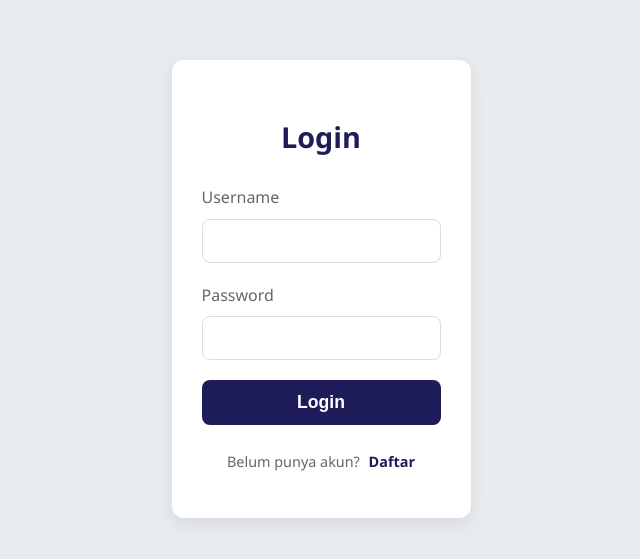
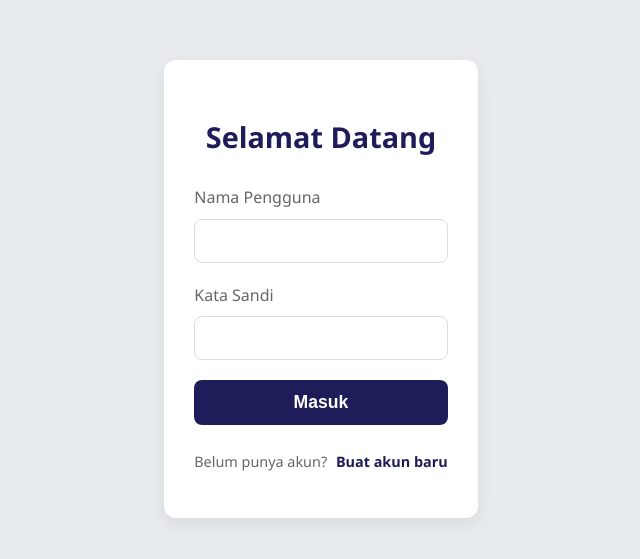
Before and after one commit to muftiardani/Login-Page, a Vue app: page /login in a window 1280 px wide. Shown: the part 111-670 px from the top of the page, without its empty margins (319-959 px from the left). Built offline with nearby package versions, Linux system fonts and the light colour scheme.

Commit message:
update message

```diff
--- a/src/components/LoginForm.vue
+++ b/src/components/LoginForm.vue
@@ -13,9 +13,9 @@ function handleSubmit() {
 
 <template>
   <form @submit.prevent="handleSubmit" class="auth-form">
-    <h2>Login</h2>
+    <h2>Selamat Datang</h2>
     <div class="input-group">
-      <label for="login-username">Username</label>
+      <label for="login-username">Nama Pengguna</label>
       <input
         type="text"
         id="login-username"
@@ -25,7 +25,7 @@ function handleSubmit() {
       />
     </div>
     <div class="input-group">
-      <label for="login-password">Password</label>
+      <label for="login-password">Kata Sandi</label>
       <input
         type="password"
         id="login-password"
@@ -34,11 +34,11 @@ function handleSubmit() {
         autocomplete="current-password"
       />
     </div>
-    <button type="submit" class="submit-button">Login</button>
+    <button type="submit" class="submit-button">Masuk</button>
     <div class="toggle-view">
       <p>
         Belum punya akun?
-        <router-link to="/register">Daftar</router-link>
+        <router-link to="/register">Buat akun baru</router-link>
       </p>
     </div>
   </form>
--- a/src/components/RegisterForm.vue
+++ b/src/components/RegisterForm.vue
@@ -16,9 +16,9 @@ function handleSubmit() {
 
 <template>
   <form @submit.prevent="handleSubmit" class="auth-form">
-    <h2>Registrasi</h2>
+    <h2>Buat Akun Baru</h2>
     <div class="input-group">
-      <label for="register-username">Username</label>
+      <label for="register-username">Nama Pengguna</label>
       <input
         type="text"
         id="register-username"
@@ -28,7 +28,7 @@ function handleSubmit() {
       />
     </div>
     <div class="input-group">
-      <label for="register-password">Password</label>
+      <label for="register-password">Kata Sandi</label>
       <input
         type="password"
         id="register-password"
@@ -37,11 +37,11 @@ function handleSubmit() {
         autocomplete="new-password"
       />
     </div>
-    <button type="submit" class="submit-button">Registrasi</button>
+    <button type="submit" class="submit-button">Daftar Sekarang</button>
     <div class="toggle-view">
       <p>
         Sudah punya akun?
-        <router-link to="/login">Login</router-link>
+        <router-link to="/login">Masuk di sini</router-link>
       </p>
     </div>
   </form>
--- a/src/views/AuthView.vue
+++ b/src/views/AuthView.vue
@@ -4,8 +4,10 @@
       {{ message }}
     </div>
 
-    <LoginForm v-if="props.initialView === 'login'" @submit-login="onLogin" />
-    <RegisterForm v-else @submit-register="onRegister" />
+    <Transition name="fade-slide" mode="out-in">
+      <LoginForm v-if="props.initialView === 'login'" @submit-login="onLogin" />
+      <RegisterForm v-else @submit-register="onRegister" />
+    </Transition>
   </div>
 </template>
 
@@ -29,7 +31,7 @@ const messageClass = ref('');
 async function onLogin(credentials) {
   const result = await authStore.handleLogin(credentials);
   if (!result.success) {
-    message.value = `❌ ${result.message}`;
+    message.value = `Ups! ${result.message}`;
     messageClass.value = 'error';
   }
 }
@@ -37,10 +39,10 @@ async function onLogin(credentials) {
 async function onRegister(credentials) {
   const result = await authStore.handleRegister(credentials);
   if (result.success) {
-    message.value = `✅ ${result.message} Silakan login.`;
+    message.value = `Hore! ${result.message} Silakan masuk untuk melanjutkan.`;
     messageClass.value = 'success';
   } else {
-    message.value = `❌ ${result.message}`;
+    message.value = `Maaf, ${result.message}`;
     messageClass.value = 'error';
   }
 }
--- a/src/views/StatusView.vue
+++ b/src/views/StatusView.vue
@@ -1,8 +1,8 @@
 <template>
   <div class="card-container status-view">
     <h2>Halo, {{ authStore.user }}!</h2>
-    <p class="welcome-message">Anda berhasil login.</p>
-    <button @click="logout" class="logout-button">Logout</button>
+    <p class="welcome-message">Selamat datang kembali! Anda berhasil masuk.</p>
+    <button @click="logout" class="logout-button">Keluar</button>
   </div>
 </template>
 
```
Also changed, not shown: 2 other files (tests, documents, lock files or other folders).
